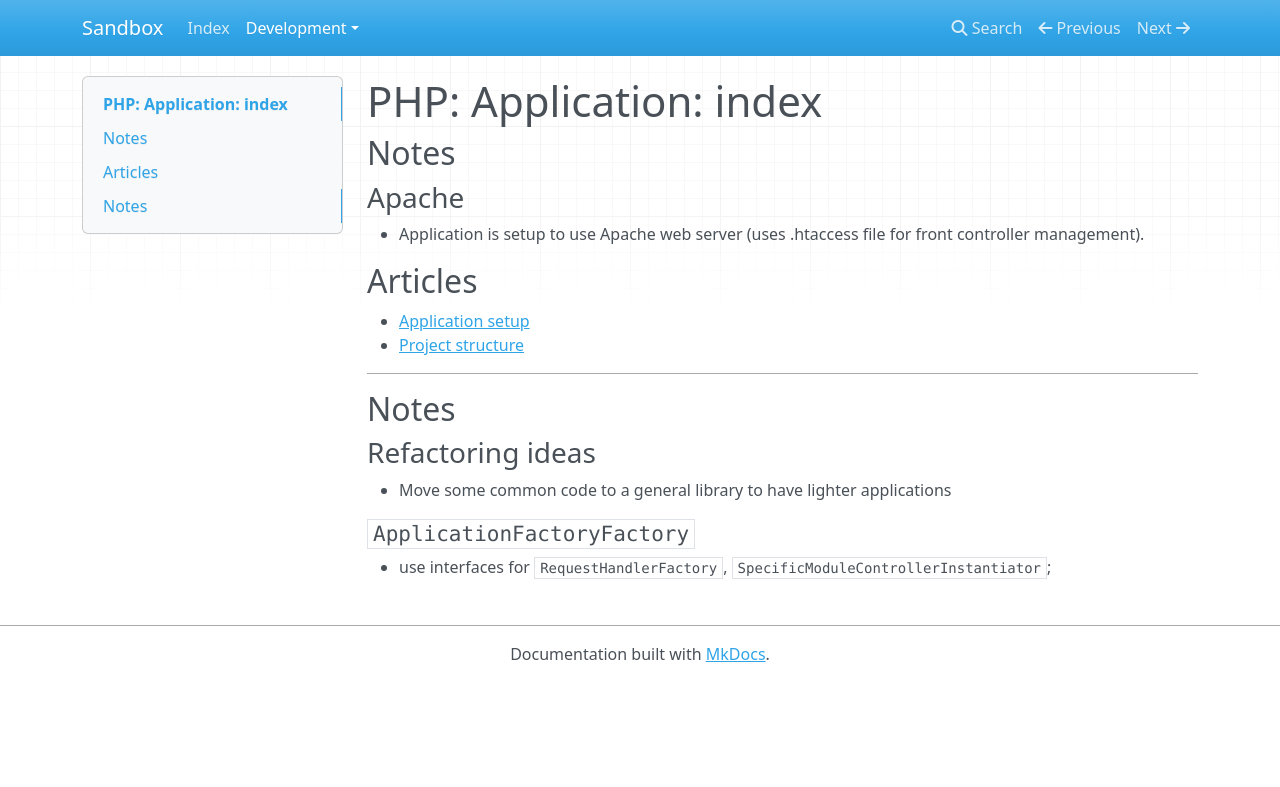
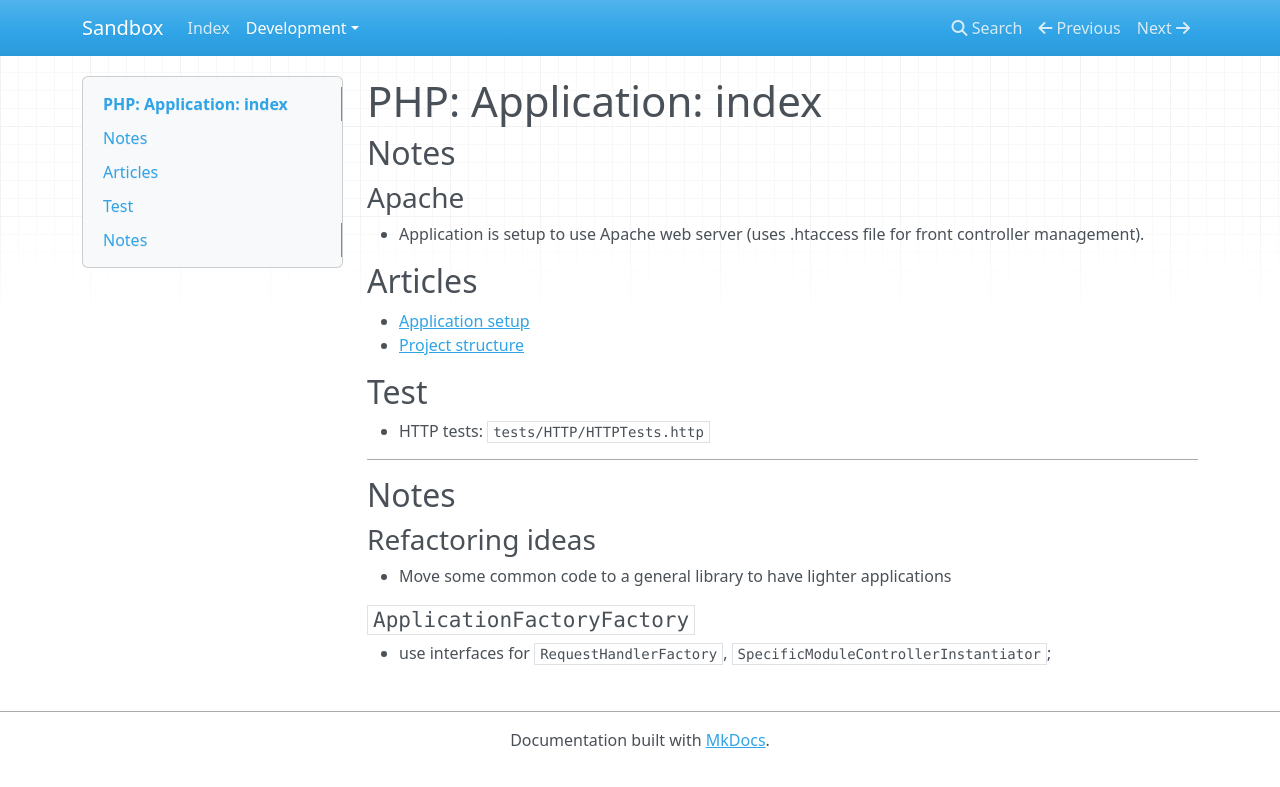
Before and after one commit to webservco/sandbox, an MkDocs documentation site: the page built from docs/Development/PHP/Application/index.md, in a window 1280 px wide. Shown: the top 787 px of the page. Built offline with MkDocs 1.6.1, drawn with Linux system fonts in a browser that asks for light colours; nearby versions of some CDN libraries.

Commit message:
App http tests.

```diff
--- a/docs/Development/PHP/Application/index.md
+++ b/docs/Development/PHP/Application/index.md
@@ -11,6 +11,10 @@
 - [Application setup](application_setup.md)
 - [Project structure](application_structure.md)
 
+## Test
+
+- HTTP tests: `tests/HTTP/HTTPTests.http`
+
 ---
 
 ## Notes
```
Also changed, not shown: 1 other file.
